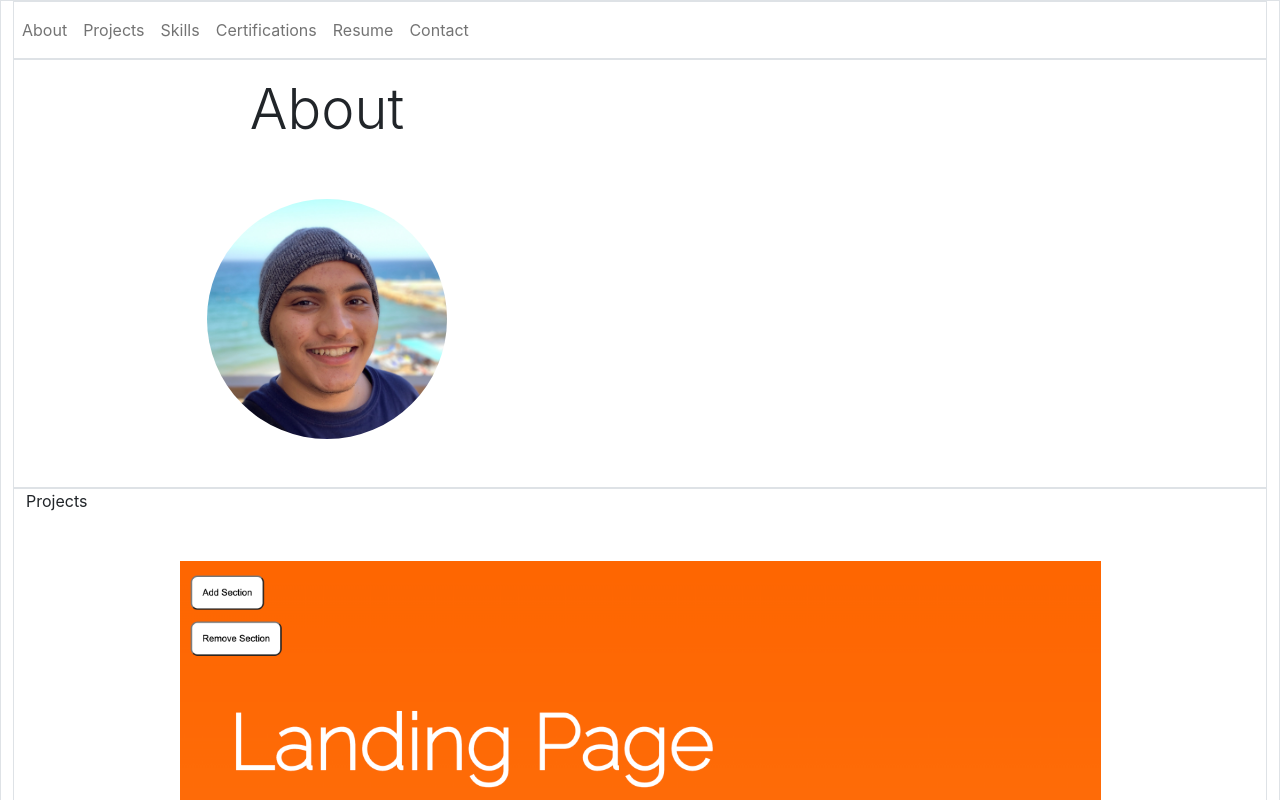
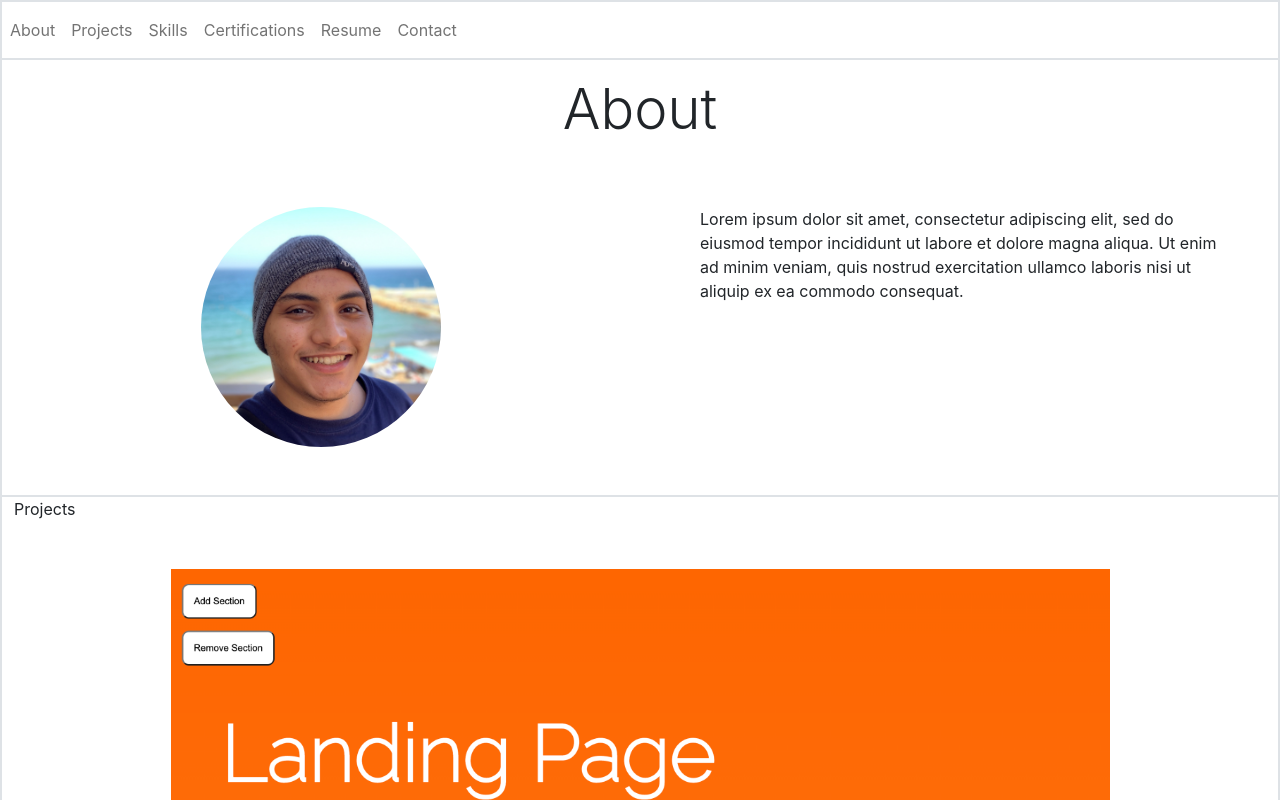
Before and after one commit to ibrahimelnemr/portfolio, a React (Create React App) app: page / in a window 1280 px wide. Shown: the top 800 px of the page. Built offline with nearby package versions, Linux system fonts and the light colour scheme.

Commit message:
fix overflow and add column to about section

```diff
--- a/src/components/About.js
+++ b/src/components/About.js
@@ -5,19 +5,24 @@
 return(
 <>
 <div id="about" class="row p-0 m-0 border">
-    <div  class="col-6">
-
+    <div class="col-12">
         <div class="section-title text-center p-2 m-2 display-4">
             About
         </div>
+    </div>
+
+    <div  class="col-6">
 
         <div className="d-flex justify-content-center m-5">
+
             <img src={profileImg} className="profile-image" alt="logo" />
-
         </div>
     </div>
+
     <div class="col-6">
-
+        <div className="d-flex justify-content-center m-5">
+            Lorem ipsum dolor sit amet, consectetur adipiscing elit, sed do eiusmod tempor incididunt ut labore et dolore magna aliqua. Ut enim ad minim veniam, quis nostrud exercitation ullamco laboris nisi ut aliquip ex ea commodo consequat.
+        </div>
     </div>
 </div>
 </>
--- a/src/components/Main.js
+++ b/src/components/Main.js
@@ -10,7 +10,7 @@
 
 function Main() {
 return(
-<main id="main" class="container-fluid d-flex flex-column min-vh-100 border">
+<main id="main" class="container-fluid d-flex flex-column min-vh-100 border p-0">
     <Navbar/>
     <About/>
     <Projects/>
```
